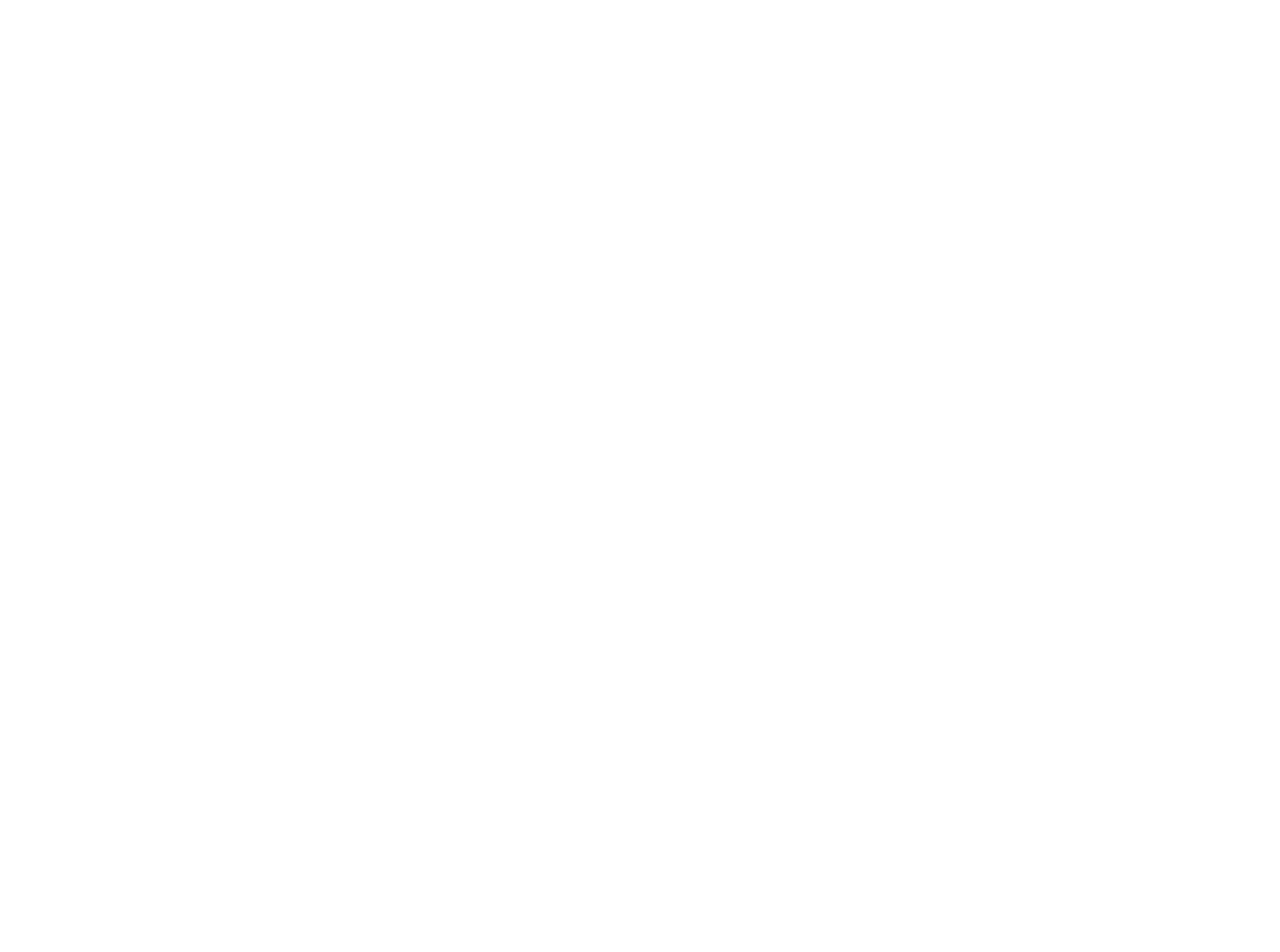
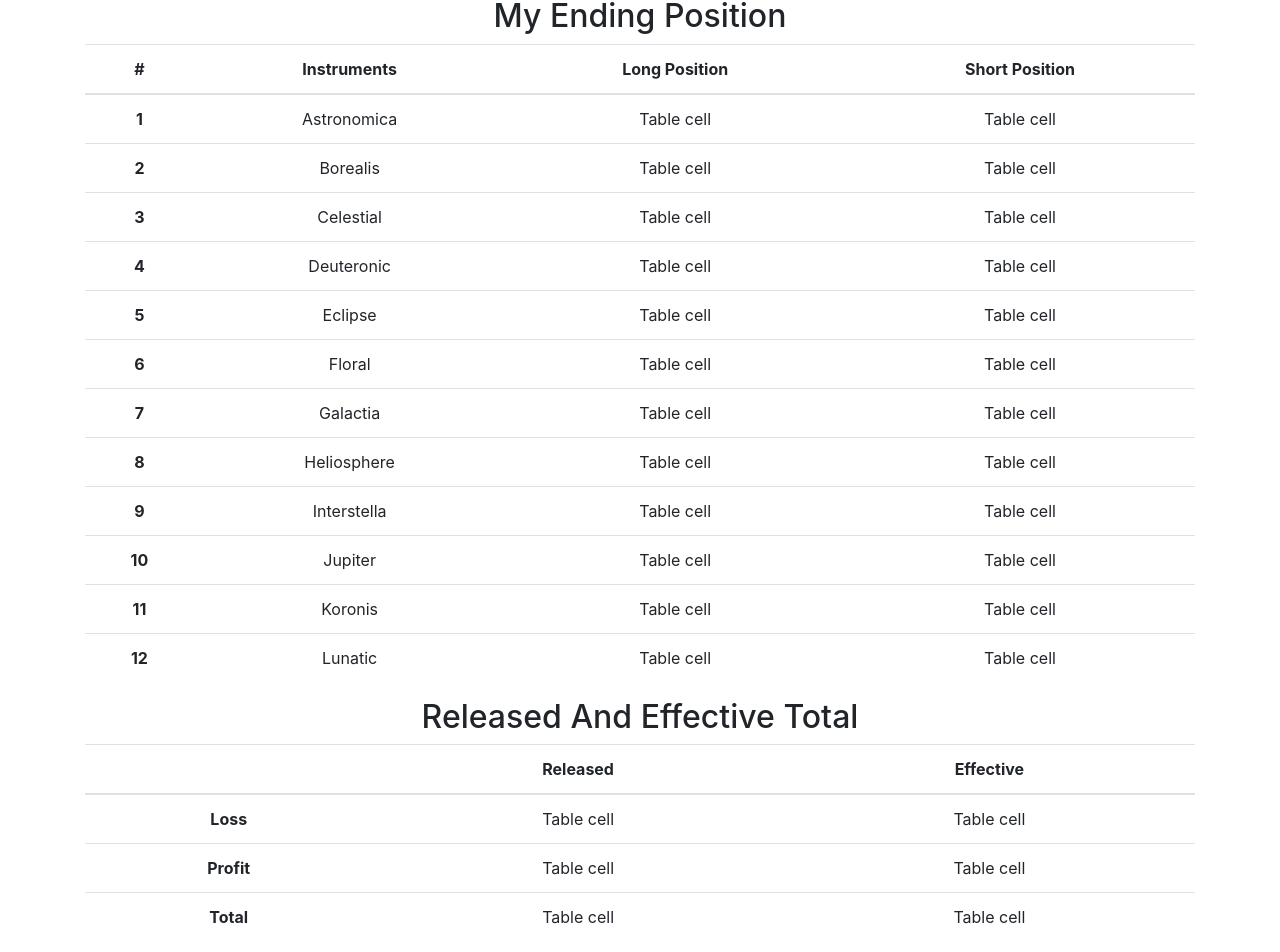
Before and after one commit to ii1879964/coding_challenge_group_5, a React (Create React App) app in the folder web-react-tier/online-trading-dashboard/: page /dashboard in a window 1280 px wide. Shown: the part 525-1477 px from the top of the page. Before the commit the page ends 800 px from the top, so only its background shows below. Built offline with nearby package versions, Linux system fonts and the light colour scheme.

Commit message:
DashboardPage

```diff
--- a/web-react-tier/online-trading-dashboard/src/components/app/App.js
+++ b/web-react-tier/online-trading-dashboard/src/components/app/App.js
@@ -2,10 +2,9 @@
 import './App.css';
 import { BrowserRouter, Switch, Route } from 'react-router-dom';
 import { Container } from 'reactstrap';
-import Header from '../pages/Header'
 import StartPage from '../pages/startPage';
 import LoginPage from '../pages/LoginPage';
-import HistogramAverageBuySell from '../pages/HistogramAverageBuySell'
+import DashboardPage from '../pages/DashboardPage'
 
 export default class App extends Component {
   constructor(props) {
@@ -30,7 +29,6 @@
     return (
       <div className="App">
         <Container>
-          <Header/>
         </Container>
         <BrowserRouter>
           <Switch>
@@ -50,11 +48,13 @@
                 exact
                 path={"/dashboard"}
                 render={props =>(
-                  <HistogramAverageBuySell
+                  <>
+                  <DashboardPage
                     {...props}
                     handleLogin={this.handleLogin}
                     loggedInStatus={loggedInStatus}
                   />
+                  </>
                 )}
               />
               <Route
--- /dev/null
+++ b/web-react-tier/online-trading-dashboard/src/components/pages/DashboardPage.jsx
@@ -0,0 +1,38 @@
+import React, {Component} from 'react';
+import HistogramAverageBuySell from '../pages/HistogramAverageBuySell'
+import AlertDB from '../pages/AlertDB'
+import TableEndingPosition from '../pages/TableEndingPosition'
+import TableEffectiveReleasedProfit from '../pages/TableEffectiveReleasedProfit'
+import { Button } from 'reactstrap';
+
+export default class Dashboard extends Component {
+    constructor(props) {
+        super(props);
+        this.state = {
+            IsConnectedDataBase : true
+        }
+        this.handleSubmit = this.handleSubmit.bind(this);
+    }
+
+    handleSubmit(event) {
+        event.preventDefault();
+        this.props.history.push("/");
+    }
+
+    render(){
+        const { connectionStatus } = this.props;
+
+        const content = connectionStatus  ? "" : <AlertDB></AlertDB>;
+
+        return (
+            <div>
+                <h1>Online Trading Dashboard</h1>
+                <p><Button onClick = {this.handleSubmit} color="primary">Log Out</Button></p>
+                {content}
+                <HistogramAverageBuySell />
+                <TableEndingPosition />
+                <TableEffectiveReleasedProfit />
+            </div>
+        );
+    }
+}
--- a/web-react-tier/online-trading-dashboard/src/components/pages/Header.jsx
+++ b/web-react-tier/online-trading-dashboard/src/components/pages/Header.jsx
@@ -6,8 +6,7 @@
       return (
         <div>
             <h1>Online Trading Dashboard</h1>
-            <p><Button color="primary">Log Out</Button></p>
-
+            <p><Button type="submit" color="primary">Log Out</Button></p>
          </div>
       );
       }
--- /dev/null
+++ b/web-react-tier/online-trading-dashboard/src/components/pages/TableEffectiveReleasedProfit.jsx
@@ -0,0 +1,39 @@
+import React from 'react';
+import { Table } from 'reactstrap';
+
+const Example = (props) => {
+  return (
+    <>
+    <h2>Released And Effective Total </h2>
+    <Table responsive>
+      <thead>
+        <tr>
+          <th></th>
+          <th>Released</th>
+          <th>Effective</th>
+        </tr>
+      </thead>
+      <tbody>
+        <tr>
+          <th scope="row">Loss</th>
+          <td>Table cell</td>
+          <td>Table cell</td>
+        </tr>
+        <tr>
+          <th scope="row">Profit</th>
+          <td>Table cell</td>
+          <td>Table cell</td>
+        </tr>
+        <tr>
+          <th scope="row">Total</th>
+          <td>Table cell</td>
+          <td>Table cell</td>
+        </tr>
+
+      </tbody>
+    </Table>
+    </>
+  );
+}
+
+export default Example;
--- a/web-react-tier/online-trading-dashboard/src/components/pages/TableEndingPosition.jsx
+++ b/web-react-tier/online-trading-dashboard/src/components/pages/TableEndingPosition.jsx
@@ -3,6 +3,8 @@
 
 const Example = (props) => {
   return (
+    <>
+    <h2>My Ending Position</h2>
     <Table responsive>
       <thead>
         <tr>
@@ -32,31 +34,61 @@
           <td>Table cell</td>
         </tr>
         <tr>
-          <th scope="row">3</th>
+          <th scope="row">4</th>
           <td>Deuteronic</td>
           <td>Table cell</td>
           <td>Table cell</td>
         </tr>
         <tr>
-          <th scope="row">3</th>
+          <th scope="row">5</th>
           <td>Eclipse</td>
           <td>Table cell</td>
           <td>Table cell</td>
         </tr>
         <tr>
-          <th scope="row">3</th>
-          <td>Celestial</td>
+          <th scope="row">6</th>
+          <td>Floral</td>
           <td>Table cell</td>
           <td>Table cell</td>
         </tr>
         <tr>
-          <th scope="row">3</th>
-          <td>Celestial</td>
+          <th scope="row">7</th>
+          <td>Galactia</td>
+          <td>Table cell</td>
+          <td>Table cell</td>
+        </tr>
+        <tr>
+          <th scope="row">8</th>
+          <td>Heliosphere</td>
+          <td>Table cell</td>
+          <td>Table cell</td>
+        </tr>
+        <tr>
+          <th scope="row">9</th>
+          <td>Interstella</td>
+          <td>Table cell</td>
+          <td>Table cell</td>
+        </tr>
+        <tr>
+          <th scope="row">10</th>
+          <td>Jupiter</td>
+          <td>Table cell</td>
+          <td>Table cell</td>
+        </tr>        <tr>
+          <th scope="row">11</th>
+          <td>Koronis</td>
+          <td>Table cell</td>
+          <td>Table cell</td>
+        </tr>
+         <tr>
+          <th scope="row">12</th>
+          <td>Lunatic</td>
           <td>Table cell</td>
           <td>Table cell</td>
         </tr>
       </tbody>
     </Table>
+    </>
   );
 }
 
```
